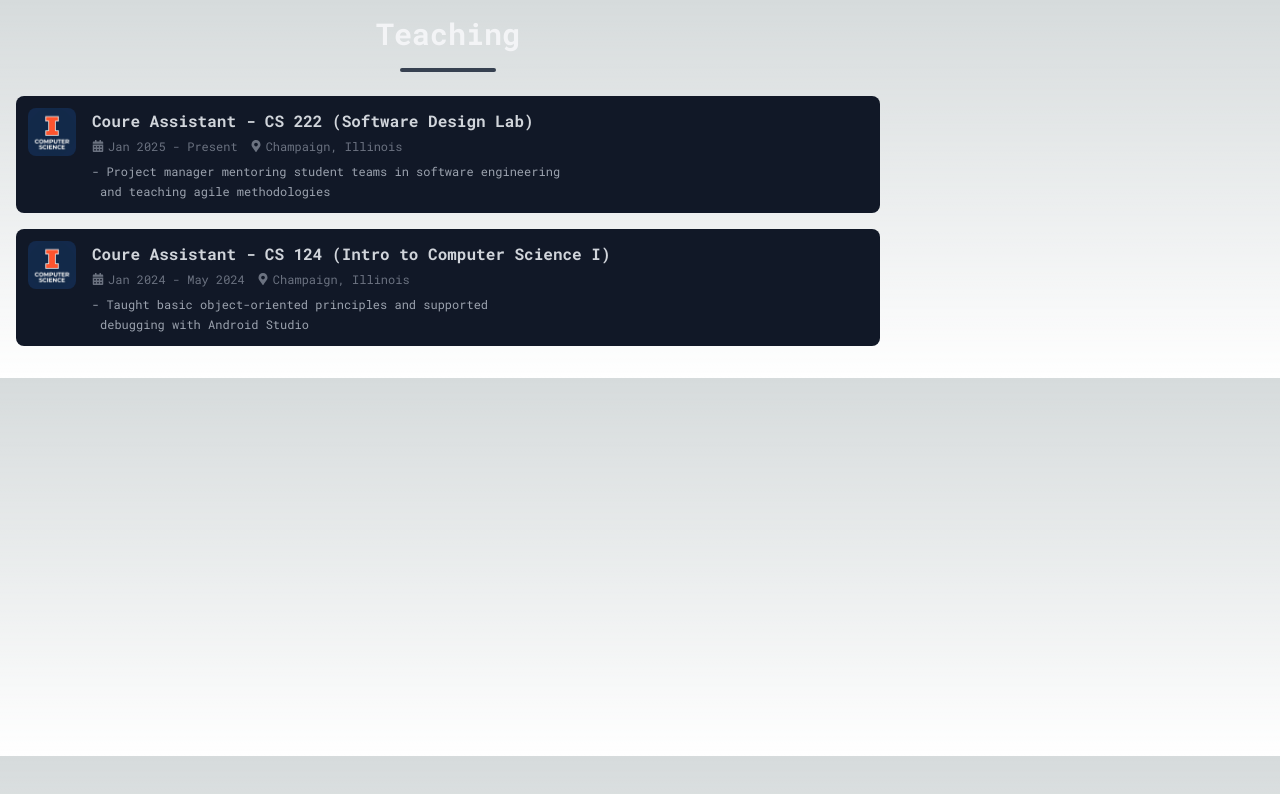
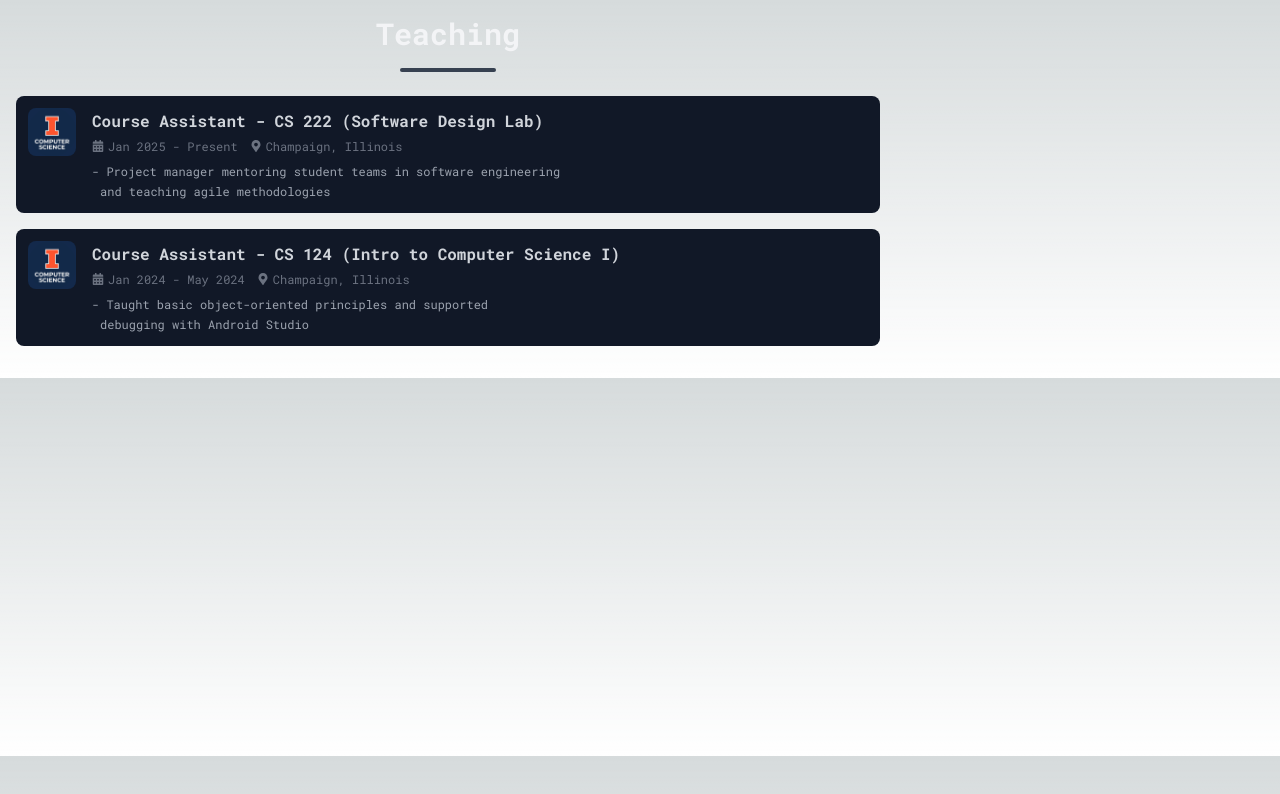
Before and after one commit to wrjodjana/wrjodjana.com, a Next.js app: page /components/teaching in a window 1280 px wide. Shown: the top 794 px of the page. Built offline with nearby package versions, Linux system fonts and the light colour scheme.

Commit message:
spellerror

```diff
--- a/app/components/teaching/page.tsx
+++ b/app/components/teaching/page.tsx
@@ -10,7 +10,7 @@ const robotoMono = Roboto_Mono({ subsets: ["latin"] });
 
 const teachingPositions = [
   {
-    role: "Coure Assistant - CS 222 (Software Design Lab)",
+    role: "Course Assistant - CS 222 (Software Design Lab)",
     course: "CS 222",
     dates: "Jan 2025 - Present",
     location: "Champaign, Illinois",
@@ -19,7 +19,7 @@ const teachingPositions = [
     link: "https://cs222-uiuc.pages.dev/",
   },
   {
-    role: "Coure Assistant - CS 124 (Intro to Computer Science I)",
+    role: "Course Assistant - CS 124 (Intro to Computer Science I)",
     course: "CS 124",
     dates: "Jan 2024 - May 2024",
     location: "Champaign, Illinois",
```
